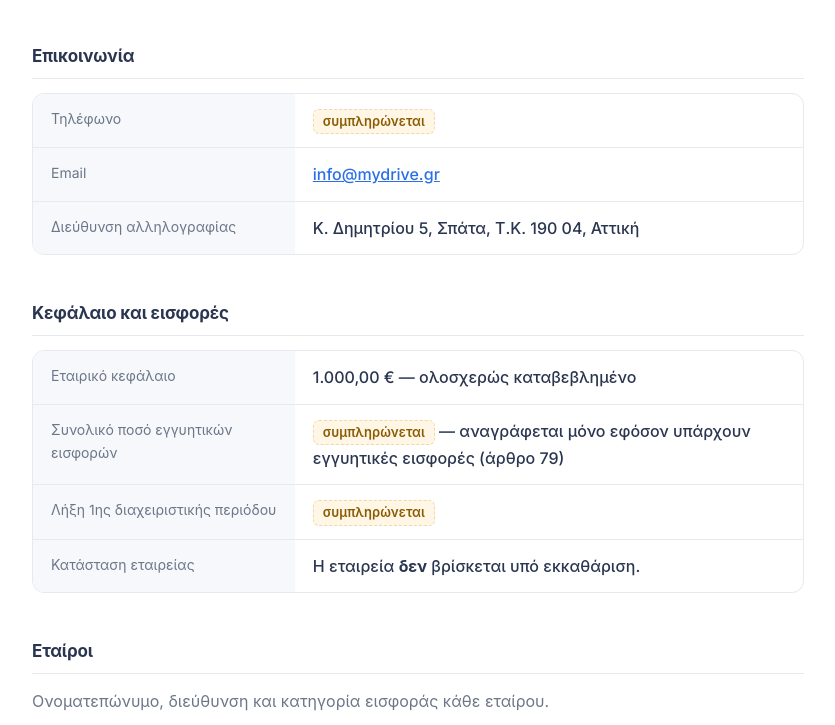
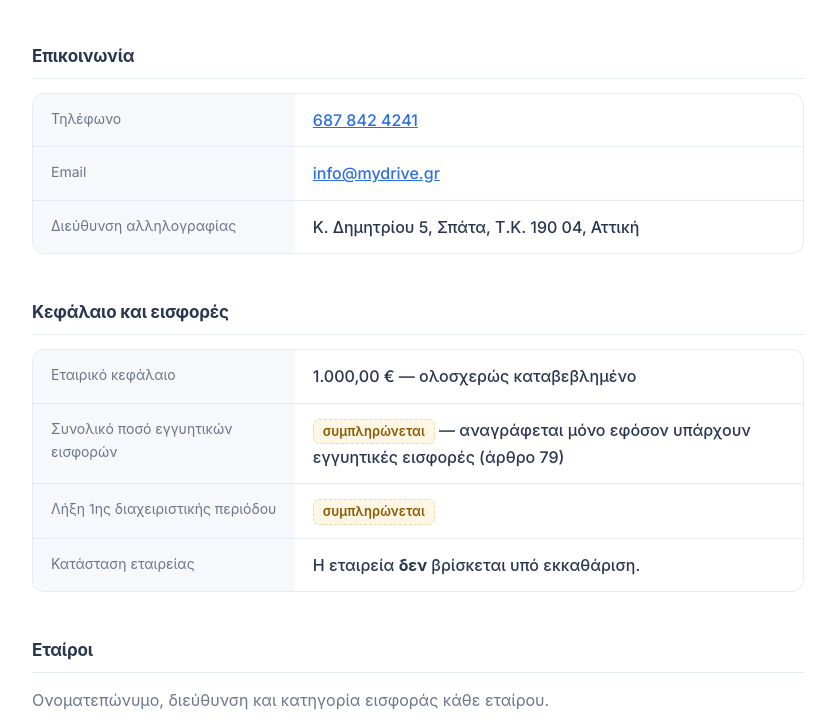
Before and after one commit to TasosDimitro/delta-site, a plain HTML site: page company.html in a window 1280 px wide. Shown: the part 864-1589 px from the top of the page, without its empty margins (222-1057 px from the left). Drawn offline with Linux system fonts and the light colour scheme.

Commit message:
Τηλέφωνο επικοινωνίας στα Στοιχεία Εταιρείας
Co-Authored-By: Claude Opus 5 <noreply@anthropic.com>

```diff
--- a/company.html
+++ b/company.html
@@ -97,7 +97,7 @@
   <h2>Επικοινωνία</h2>
   <dl>
     <dt>Τηλέφωνο</dt>
-    <dd><span class="todo">συμπληρώνεται</span></dd>
+    <dd><a href="tel:+306878424241">687 842 4241</a></dd>
 
     <dt>Email</dt>
     <dd><a href="mailto:info@mydrive.gr">info@mydrive.gr</a></dd>
```
